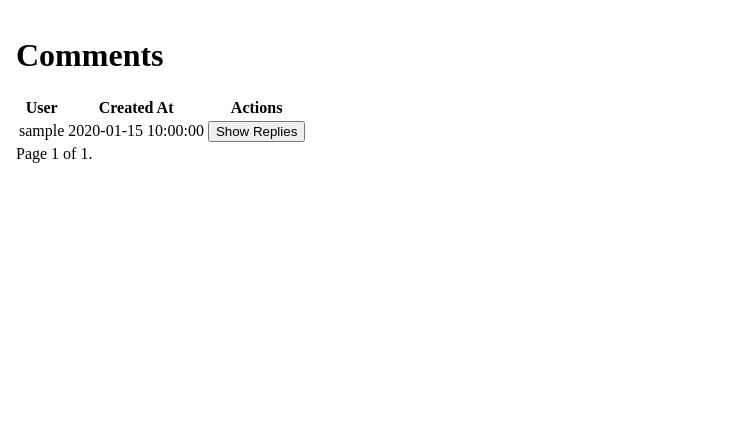
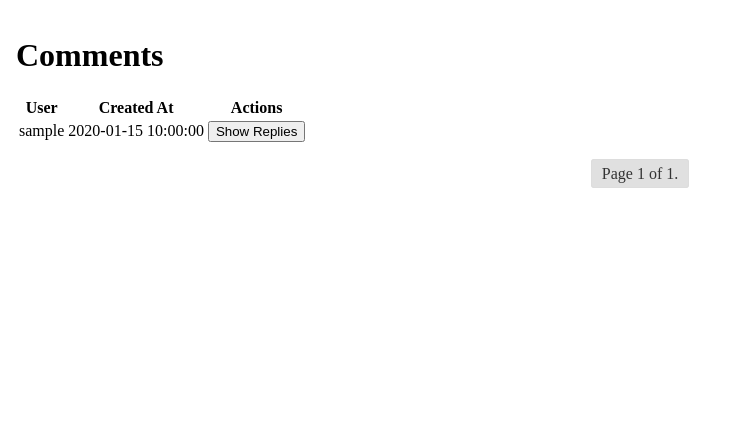
Before and after one commit to VladyslavShepilov/Comments, a Django app: template templates/dashboard/comments_list.html in a window 1280 px wide. Shown: the part 146-574 px from the top of the page, without its empty margins (0-735 px from the left). Run offline with Django 3.2, Linux system fonts and the light colour scheme; the template is opened without the code that fills it: most values are stand-ins (such as "Sample title", 1, 10 or a date in 2020).

Commit message:
change layout style

```diff
--- a/static/css/styles.css
+++ b/static/css/styles.css
@@ -26,3 +26,34 @@
     color: #fff;
     text-align: center;
 }
+
+.pagination {
+    text-align: center;
+    margin: 20px 0;
+}
+
+.step-links {
+    display: inline-block;
+}
+
+.step-links a {
+    padding: 5px 10px;
+    margin: 0 5px;
+    border: 1px solid #ddd;
+    border-radius: 3px;
+    text-decoration: none;
+    color: #333;
+}
+
+.step-links a:hover {
+    background-color: #f0f0f0;
+}
+
+.step-links .current {
+    padding: 5px 10px;
+    margin: 0 5px;
+    border: 1px solid #ddd;
+    border-radius: 3px;
+    background-color: #e0e0e0;
+    color: #333;
+}
```
